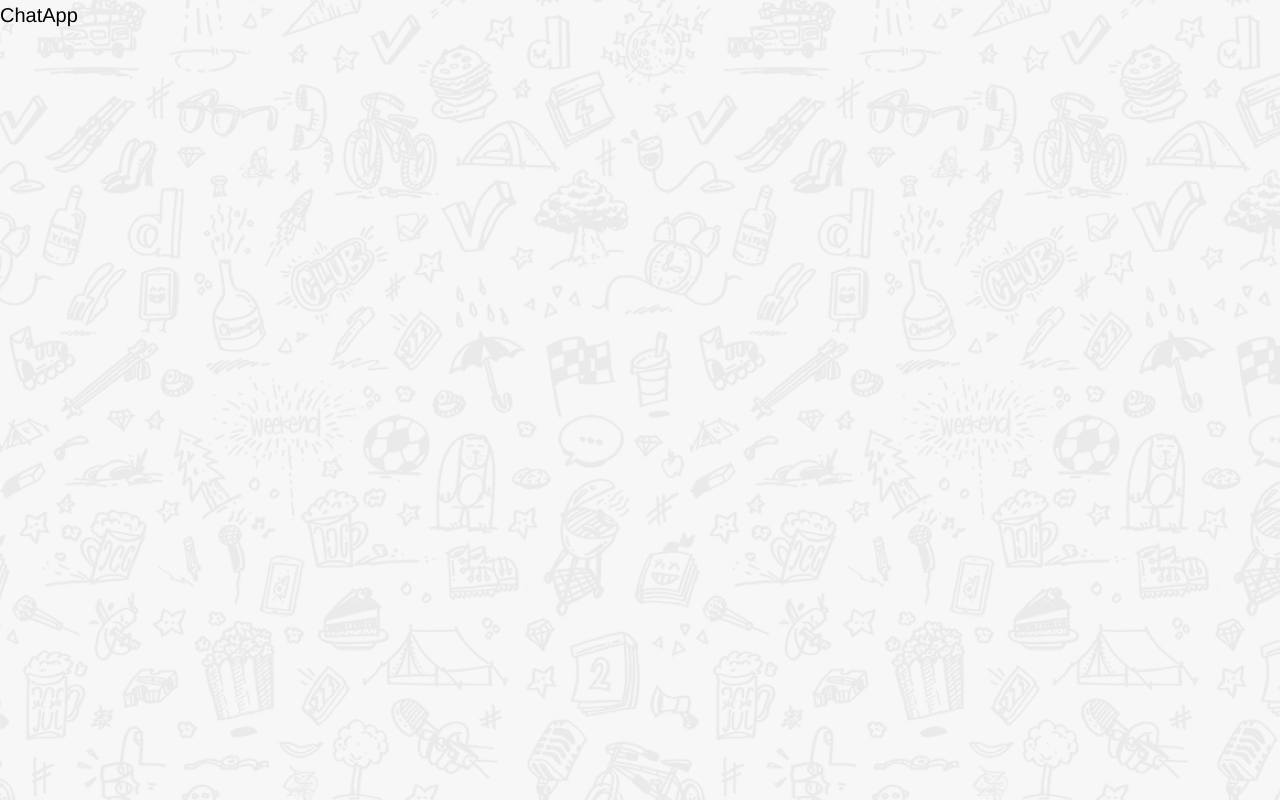
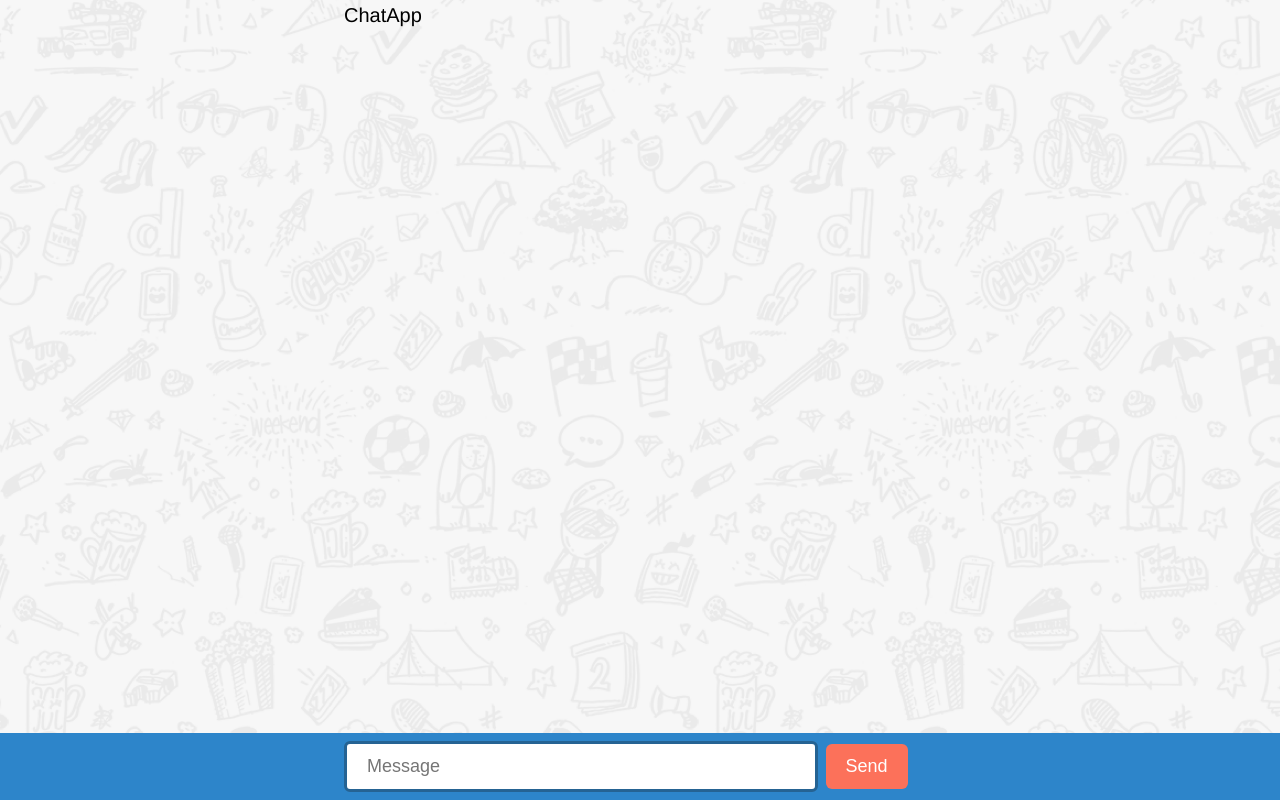
Before and after one commit to damarisGoebel/chatapp, a React (Create React App) app: page / in a window 1280 px wide. Built offline with nearby package versions, Linux system fonts and the light colour scheme.

Commit message:
added footer without functionality

```diff
--- a/src/App.tsx
+++ b/src/App.tsx
@@ -1,11 +1,16 @@
-import './App.css';
+import './App.css'
+import Footer from './components/Footer/Footer'
+import Container from './components/Container/Container'
 
 function App() {
   return (
     <div className="App">
-      <p>ChatApp</p>
+      <Container>
+        <p>ChatApp</p>
+      </Container>
+      <Footer />
     </div>
-  );
+  )
 }
 
-export default App;
+export default App
--- /dev/null
+++ b/src/components/Button/Button.module.css
@@ -0,0 +1,12 @@
+.button {
+    background-color: var(--orange);
+    cursor: pointer;
+    display: inline-flex;
+    justify-content: center;
+    align-items: center;
+    color: var(--white);
+    border: none;
+    border-radius: 6px;
+    padding: 12px 20px;
+    font-size: 18px;
+}
--- /dev/null
+++ b/src/components/Button/Button.tsx
@@ -0,0 +1,17 @@
+import React, { SyntheticEvent } from 'react'
+import styles from './Button.module.css'
+
+export type ButtonProps = {
+    text: string;
+    onClick?: (e: SyntheticEvent) => void;
+}
+
+const Button: React.FC<ButtonProps> = ({onClick, text}) => {
+    return(
+        <button className={styles.button} onClick={onClick}>
+            {text}
+        </button>
+    )
+}
+
+export default Button;
--- /dev/null
+++ b/src/components/Container/Container.module.css
@@ -0,0 +1,5 @@
+.container {
+    max-width: 640px;
+    margin: 0 auto;
+    padding: 0 24px;
+}
--- /dev/null
+++ b/src/components/Container/Container.tsx
@@ -0,0 +1,16 @@
+import React from 'react'
+import styles from './Container.module.css'
+
+interface Props {
+    children: JSX.Element[] | JSX.Element
+}
+
+const Container = ({children} : Props) => {
+return (
+    <div className={styles.container}>
+        <>{children}</>
+    </div>
+)
+}
+
+export default Container
--- /dev/null
+++ b/src/components/Footer/Footer.module.css
@@ -0,0 +1,19 @@
+.footer {
+    position: fixed;
+    width: 100%;
+    bottom: 0;
+    background-color: var(--blue);
+}
+
+.input {
+    border: 3px solid var(--dark-blue);
+    border-radius: 6px;
+    padding: 12px 20px;
+    font-size: 18px;
+    width: 80%;
+    margin-right: 8px;
+}
+
+.form {
+    padding: 8px 0;
+}
--- /dev/null
+++ b/src/components/Footer/Footer.tsx
@@ -0,0 +1,24 @@
+import React from 'react'
+import Container from '../Container/Container'
+import Button from '../Button/Button'
+import styles from './Footer.module.css'
+
+const Footer = () => {
+  return (
+    <div className={styles.footer}>
+      <Container>
+        <form className={styles.form}>
+          <input
+            className={styles.input}
+            type="text"
+            id="message"
+            placeholder="Message"
+          />
+          <Button text={'Send'} />
+        </form>
+      </Container>
+    </div>
+  )
+}
+
+export default Footer
```
